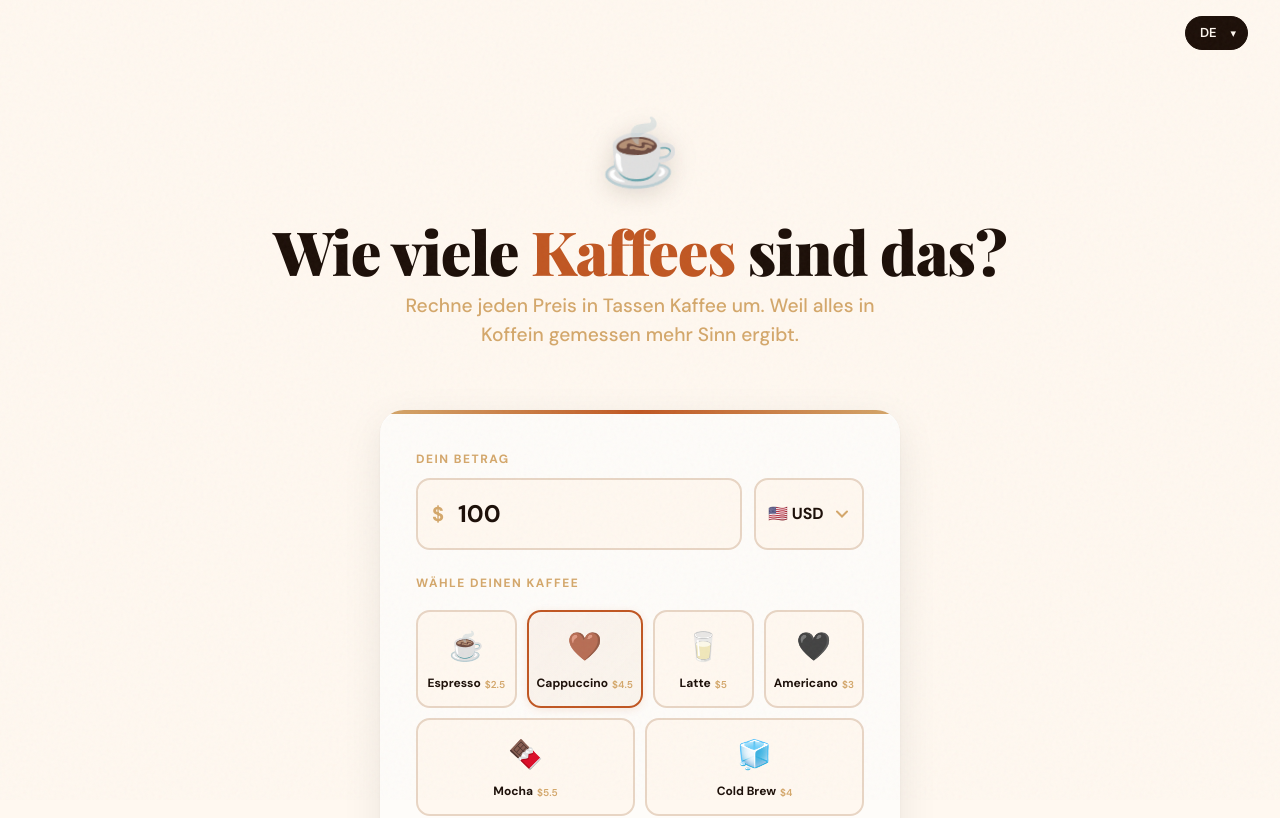
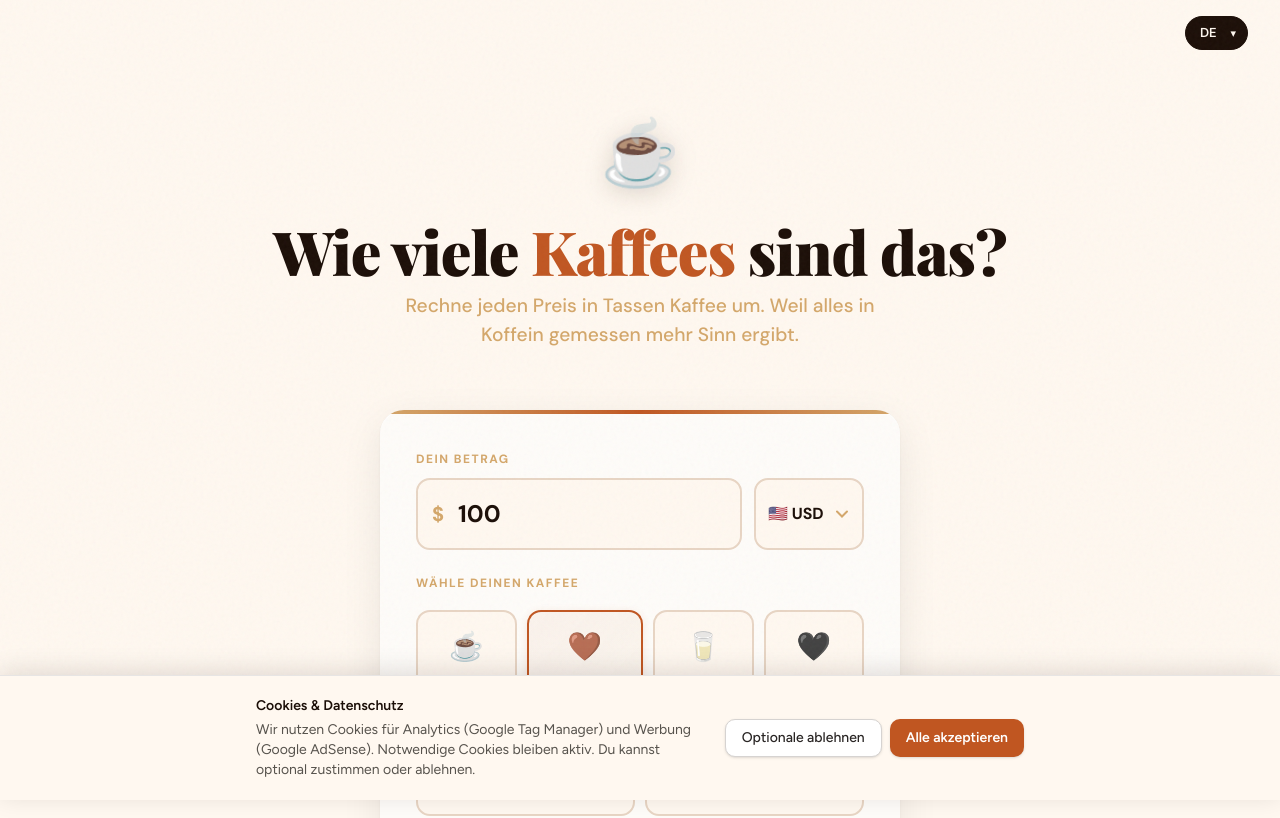
Before and after one commit to yeisondiseno/how_much_coffee_cost, a Next.js app: page /de in a window 1280 px wide. Shown: the top 818 px of the page. Built offline with nearby package versions, Linux system fonts and the light colour scheme.

Commit message:
feat: implement cookie consent management for GDPR compliance, integrate Google Tag Manager and AdSense, and update sitemap for default locale handling

```diff
--- a/app/[locale]/layout.tsx
+++ b/app/[locale]/layout.tsx
@@ -1,15 +1,31 @@
 import type { Metadata } from "next";
 import { Figtree, Geist, Geist_Mono } from "next/font/google";
 import Script from "next/script";
-import { GoogleTagManager } from "@next/third-parties/google";
 import { hasLocale, NextIntlClientProvider } from "next-intl";
 import { getTranslations, setRequestLocale } from "next-intl/server";
 import { notFound } from "next/navigation";
 import { routing } from "@/i18n/routing";
+import { ConsentThirdParties } from "@/components/consent/consent-third-parties";
 import { BASE_URL } from "@/lib/config";
 import { openGraphLocaleTag } from "@/lib/seo-open-graph-locale";
 import { cn } from "@/lib/utils";
 import "../globals.css";
+
+const consentModeDefaultScript = `
+window.dataLayer = window.dataLayer || [];
+function gtag(){dataLayer.push(arguments);}
+window.gtag = gtag;
+gtag('consent', 'default', {
+  'ad_storage': 'denied',
+  'analytics_storage': 'denied',
+  'ad_user_data': 'denied',
+  'ad_personalization': 'denied',
+  'functionality_storage': 'denied',
+  'personalization_storage': 'denied',
+  'security_storage': 'granted',
+  'wait_for_update': 500
+});
+`;
 
 const figtree = Figtree({ subsets: ["latin"], variable: "--font-sans" });
 
@@ -49,7 +65,7 @@ export async function generateMetadata({ params }: Props): Promise<Metadata> {
     alternates: {
       canonical: `${BASE_URL}/${locale}`,
       languages: {
-        "x-default": BASE_URL,
+        "x-default": `${BASE_URL}/${routing.defaultLocale}`,
         ...Object.fromEntries(
           routing.locales.map((loc) => [loc, `${BASE_URL}/${loc}`]),
         ),
@@ -104,13 +120,14 @@ export default async function LocaleLayout({ children, params }: Props) {
       )}
     >
       <body className="min-h-full flex flex-col">
-        <GoogleTagManager gtmId="GTM-MBD3HG86" />
-        <NextIntlClientProvider>{children}</NextIntlClientProvider>
         <Script
-          src="https://pagead2.googlesyndication.com/pagead/js/adsbygoogle.js?client=ca-pub-8195825937047934"
-          crossOrigin="anonymous"
-          strategy="afterInteractive"
+          id="consent-mode-default"
+          strategy="beforeInteractive"
+          dangerouslySetInnerHTML={{ __html: consentModeDefaultScript }}
         />
+        <NextIntlClientProvider>
+          <ConsentThirdParties>{children}</ConsentThirdParties>
+        </NextIntlClientProvider>
       </body>
     </html>
   );
--- a/app/sitemap.ts
+++ b/app/sitemap.ts
@@ -13,7 +13,7 @@ const sitemap = (): MetadataRoute.Sitemap =>
         ...Object.fromEntries(
           routing.locales.map((loc) => [loc, `${BASE_URL}/${loc}`]),
         ),
-        "x-default": BASE_URL,
+        "x-default": `${BASE_URL}/${routing.defaultLocale}`,
       },
     },
   }));
--- /dev/null
+++ b/components/consent/consent-third-parties.tsx
@@ -0,0 +1,111 @@
+"use client";
+
+// React
+import { type ReactNode, useCallback, useEffect, useState } from "react";
+// Libraries
+import { GoogleTagManager } from "@next/third-parties/google";
+import { useTranslations } from "next-intl";
+import Script from "next/script";
+// Config
+import { ADSENSE_CLIENT_ID, CONSENT_STORAGE_KEY, GTM_ID } from "@/lib/config";
+
+type ConsentChoice = "accepted" | "rejected";
+
+export const ConsentThirdParties = ({
+  children,
+}: Readonly<{ children: ReactNode }>) => {
+  const t = useTranslations("Consent");
+  const [consent, setConsent] = useState<ConsentChoice | null | undefined>(
+    undefined,
+  );
+
+  const grantConsent = useCallback(() => {
+    window.gtag?.("consent", "update", {
+      ad_storage: "granted",
+      analytics_storage: "granted",
+      ad_user_data: "granted",
+      ad_personalization: "granted",
+      functionality_storage: "granted",
+      personalization_storage: "granted",
+    });
+  }, []);
+
+  useEffect(() => {
+    const raw = localStorage.getItem(CONSENT_STORAGE_KEY);
+    if (raw === "accepted") {
+      grantConsent();
+      setConsent("accepted");
+    } else if (raw === "rejected") {
+      setConsent("rejected");
+    } else {
+      setConsent(null);
+    }
+  }, [grantConsent]);
+
+  const handleAccept = () => {
+    localStorage.setItem(CONSENT_STORAGE_KEY, "accepted");
+    grantConsent();
+    setConsent("accepted");
+  };
+
+  const handleReject = () => {
+    localStorage.setItem(CONSENT_STORAGE_KEY, "rejected");
+    setConsent("rejected");
+  };
+
+  const showBanner = consent === null;
+
+  return (
+    <>
+      {children}
+      {consent === "accepted" ? (
+        <>
+          <GoogleTagManager gtmId={GTM_ID} />
+          <Script
+            src={`https://pagead2.googlesyndication.com/pagead/js/adsbygoogle.js?client=${ADSENSE_CLIENT_ID}`}
+            crossOrigin="anonymous"
+            strategy="afterInteractive"
+          />
+        </>
+      ) : null}
+      {showBanner ? (
+        <div
+          role="dialog"
+          aria-labelledby="cookie-consent-title"
+          aria-describedby="cookie-consent-desc"
+          className="fixed bottom-0 left-0 right-0 z-[1000] border-t border-stone-200 bg-[#fff8f0] p-4 shadow-[0_-4px_24px_rgba(27,14,7,0.12)] md:p-5"
+        >
+          <div className="mx-auto flex max-w-3xl flex-col gap-3 md:flex-row md:items-center md:justify-between md:gap-6">
+            <div className="min-w-0 text-sm text-stone-800">
+              <p
+                id="cookie-consent-title"
+                className="font-semibold text-[#1b0e07]"
+              >
+                {t("bannerTitle")}
+              </p>
+              <p id="cookie-consent-desc" className="mt-1 text-stone-600">
+                {t("bannerText")}
+              </p>
+            </div>
+            <div className="flex shrink-0 flex-wrap gap-2 md:justify-end">
+              <button
+                type="button"
+                className="rounded-lg border border-stone-300 bg-white px-4 py-2 text-sm font-medium text-stone-800 shadow-sm hover:bg-stone-50"
+                onClick={handleReject}
+              >
+                {t("reject")}
+              </button>
+              <button
+                type="button"
+                className="rounded-lg bg-[#c05621] px-4 py-2 text-sm font-semibold text-white shadow-sm hover:bg-[#a84819]"
+                onClick={handleAccept}
+              >
+                {t("accept")}
+              </button>
+            </div>
+          </div>
+        </div>
+      ) : null}
+    </>
+  );
+};
--- a/i18n/routing.ts
+++ b/i18n/routing.ts
@@ -3,4 +3,6 @@ import { defineRouting } from "next-intl/routing";
 export const routing = defineRouting({
   locales: ["en", "es", "fr", "pt", "de", "ja"],
   defaultLocale: "en",
+  /** Always use `/en`, `/es`, etc. so `/` can redirect to one canonical locale URL. */
+  localePrefix: "always",
 });
--- a/lib/config.ts
+++ b/lib/config.ts
@@ -1 +1,8 @@
 export const BASE_URL = "https://www.howmanycoffees.net";
+
+export const GTM_ID = "GTM-MBD3HG86";
+
+export const ADSENSE_CLIENT_ID = "ca-pub-8195825937047934";
+
+/** localStorage key for GDPR-style cookie consent (GTM + AdSense). */
+export const CONSENT_STORAGE_KEY = "coffee-calc-cookie-consent";
--- a/public/messages/de.json
+++ b/public/messages/de.json
@@ -7,6 +7,12 @@
     "title": "Seite nicht gefunden",
     "message": "Ups! Diese Seite scheint abgekühlt zu sein, wie ein vergessener Kaffee.",
     "cta": "Zurück zur Startseite"
+  },
+  "Consent": {
+    "bannerTitle": "Cookies & Datenschutz",
+    "bannerText": "Wir nutzen Cookies für Analytics (Google Tag Manager) und Werbung (Google AdSense). Notwendige Cookies bleiben aktiv. Du kannst optional zustimmen oder ablehnen.",
+    "accept": "Alle akzeptieren",
+    "reject": "Optionale ablehnen"
   },
   "CoffeeCalc": {
     "metadataTitle": "Kaffeekosten-Rechner — wie viele Tassen?",
--- a/public/messages/en.json
+++ b/public/messages/en.json
@@ -7,6 +7,12 @@
     "title": "Page Not Found",
     "message": "Oops! This page seems to have gone cold — like a forgotten coffee.",
     "cta": "Back to Home"
+  },
+  "Consent": {
+    "bannerTitle": "Cookies & privacy",
+    "bannerText": "We use cookies for analytics (Google Tag Manager) and ads (Google AdSense). Essential security cookies always stay on. You can accept optional tracking or reject it.",
+    "accept": "Accept all",
+    "reject": "Reject optional"
   },
   "CoffeeCalc": {
     "metadataTitle": "Coffee Cost Calculator — How Many Cups of Coffee?",
--- a/public/messages/es.json
+++ b/public/messages/es.json
@@ -7,6 +7,12 @@
     "title": "Página no encontrada",
     "message": "¡Vaya! Esta página parece haberse enfriado, como un café olvidado.",
     "cta": "Volver al inicio"
+  },
+  "Consent": {
+    "bannerTitle": "Cookies y privacidad",
+    "bannerText": "Usamos cookies para analítica (Google Tag Manager) y publicidad (Google AdSense). Las cookies estrictamente necesarias siguen activas. Puedes aceptar el resto o rechazarlas.",
+    "accept": "Aceptar todo",
+    "reject": "Rechazar opcionales"
   },
   "CoffeeCalc": {
     "metadataTitle": "Calculadora de costo de café — ¿cuántas tazas es?",
--- a/public/messages/fr.json
+++ b/public/messages/fr.json
@@ -7,6 +7,12 @@
     "title": "Page introuvable",
     "message": "Oups ! Cette page semble s'être refroidie, comme un café oublié.",
     "cta": "Retour à l'accueil"
+  },
+  "Consent": {
+    "bannerTitle": "Cookies et confidentialité",
+    "bannerText": "Nous utilisons des cookies pour l'analytique (Google Tag Manager) et la publicité (Google AdSense). Les cookies strictement nécessaires restent actifs. Vous pouvez tout accepter ou refuser l'optionnel.",
+    "accept": "Tout accepter",
+    "reject": "Refuser l'optionnel"
   },
   "CoffeeCalc": {
     "metadataTitle": "Calculateur coût café — combien de tasses ?",
--- a/public/messages/ja.json
+++ b/public/messages/ja.json
@@ -7,6 +7,12 @@
     "title": "ページが見つかりません",
     "message": "おっと！このページは忘れられたコーヒーのように冷めてしまったようです。",
     "cta": "ホームに戻る"
+  },
+  "Consent": {
+    "bannerTitle": "Cookie とプライバシー",
+    "bannerText": "当サイトでは Google Tag Manager（分析）と Google AdSense（広告）のために Cookie を使用します。必須の Cookie は常に有効です。任意のトラッキングを承諾するか拒否できます。",
+    "accept": "すべて許可",
+    "reject": "任意のみ拒否"
   },
   "CoffeeCalc": {
     "metadataTitle": "コーヒー費用計算 — 価格はコーヒー何杯分？",
--- a/public/messages/pt.json
+++ b/public/messages/pt.json
@@ -7,6 +7,12 @@
     "title": "Página não encontrada",
     "message": "Ops! Esta página parece ter esfriado, como um café esquecido.",
     "cta": "Voltar ao início"
+  },
+  "Consent": {
+    "bannerTitle": "Cookies e privacidade",
+    "bannerText": "Usamos cookies para análise (Google Tag Manager) e anúncios (Google AdSense). Cookies estritamente necessários permanecem ativos. Você pode aceitar tudo ou recusar o opcional.",
+    "accept": "Aceitar tudo",
+    "reject": "Recusar opcionais"
   },
   "CoffeeCalc": {
     "metadataTitle": "Calculadora de custo do café — quantas xícaras?",
--- /dev/null
+++ b/types/gtag-consent.d.ts
@@ -0,0 +1,7 @@
+export {};
+
+declare global {
+  interface Window {
+    gtag?: (...args: unknown[]) => void;
+  }
+}
```
